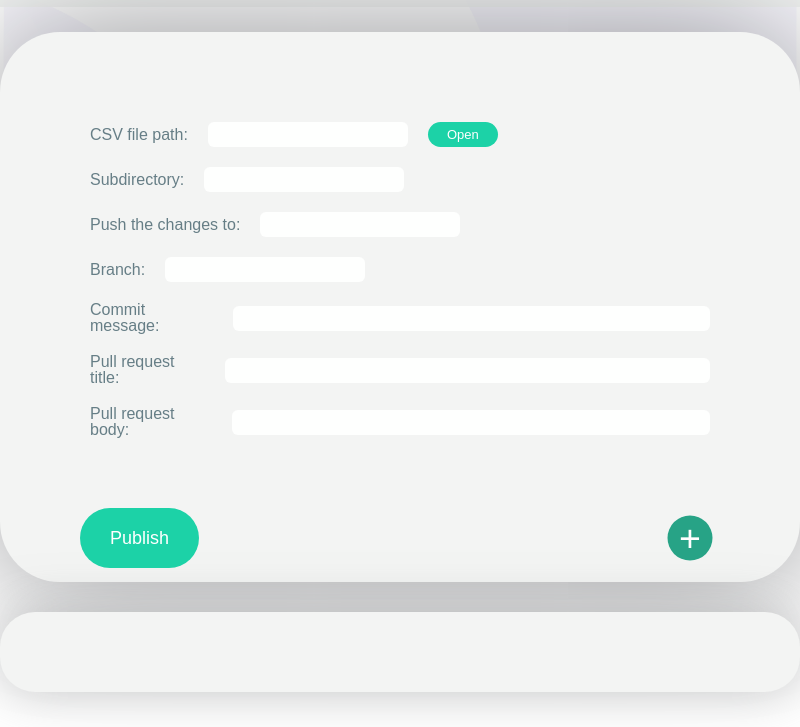
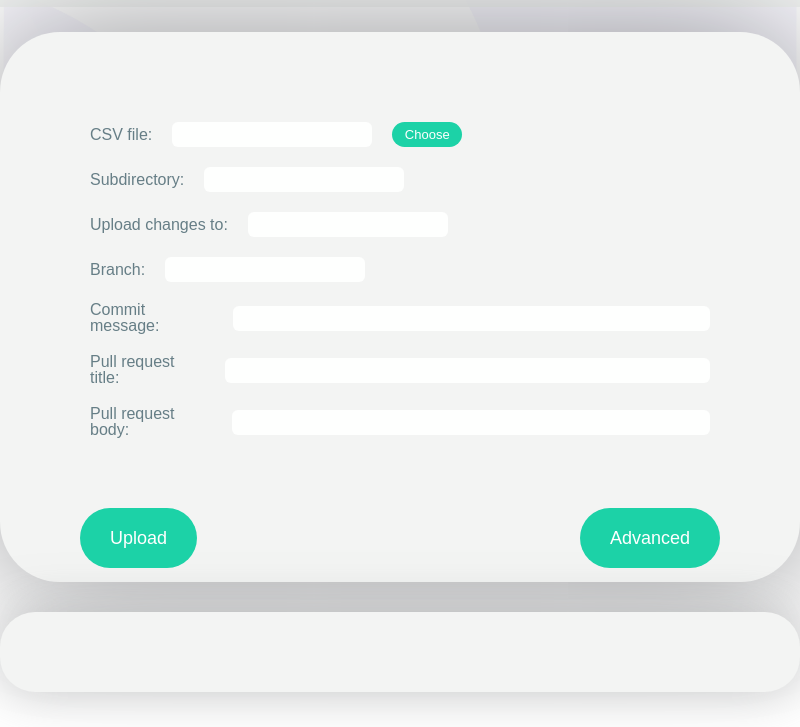
Before and after one commit to PACKED-vzw/CultURIze, an Electron app: page static/main.html in a window 800 px wide. Shown: the part 73-800 px from the top of the page. Drawn offline with Linux system fonts and the light colour scheme; no server answers.

Commit message:
change low hanging fruit :pineapple:

```diff
--- a/static/css/main.css
+++ b/static/css/main.css
@@ -3,25 +3,27 @@ html {
   box-sizing: border-box;
 }
 
-*, *::before, *::after {
+*,
+*::before,
+*::after {
   box-sizing: inherit;
 }
 
-body{
+body {
 
   background-image: url("../assets/bg.png");
   background-size: cover;
   background-repeat: no-repeat;
 }
 
-.main-div{
+.main-div {
   position: fixed;
-    top: 50%;
-    left: 50%;
-    transform: translate(-50%, -50%);
+  top: 50%;
+  left: 50%;
+  transform: translate(-50%, -50%);
 }
 
-.kader{
+.kader {
   margin-top: 7rem;
   background-color: #F3F4F3;
   width: 80rem;
@@ -37,7 +39,7 @@ body{
   box-shadow: 0px 0px 130px #8E8F92;
 }
 
-#feedback-div{
+#feedback-div {
   margin-top: 3rem;
   background-color: #F3F4F3;
   height: 8rem;
@@ -49,31 +51,31 @@ body{
   box-shadow: 0px 0px 50px rgba(142, 143, 146, 0.5);
 }
 
-.formrow{
-  padding:1rem;
+.formrow {
+  padding: 1rem;
   display: flex;
   flex-direction: row;
   align-items: center;
 }
 
-form{
+form {
   width: 70rem;
   height: 130rem;
 }
 
-.p-form{
-  color:#667E86;
+.p-form {
+  color: #667E86;
   font-family: 'Karla', sans-serif;
   font-size: 1.6rem;
   margin-right: 2rem;
 }
 
-#opts_more{
-  margin:0;
-  padding:0;
+#opts_more {
+  margin: 0;
+  padding: 0;
 }
 
-.input-form{
+.input-form {
   background-color: #FEFFFE;
   border-radius: 0.6rem;
   border: none;
@@ -82,7 +84,7 @@ form{
   outline: none;
 }
 
-.input-form-large{
+.input-form-large {
   background-color: #FEFFFE;
   border-radius: 0.6rem;
   border: none;
@@ -91,7 +93,7 @@ form{
   outline: none;
 }
 
-.input-submit{
+.input-submit {
   border-radius: 1.5rem;
   color: white;
   background-color: #1CD2A7;
@@ -104,19 +106,19 @@ form{
 
 }
 
-.input-submit:hover{
+.input-submit:hover {
   background-color: #15B28E;
 }
 
-.submit-p{
+.submit-p {
   font-size: 1.3rem;
   font-family: 'Karla', sans-serif;
 }
 
-.button{
+.button {
   font-family: 'Karla', sans-serif;
   position: relative;
-  color:white;
+  color: white;
   font-size: 1.8rem;
   height: 3rem;
   background-color: #1CD2A7;
@@ -125,52 +127,37 @@ form{
   outline: none;
   transition: all 0.5s ease;
   border: none;
-}
-
-.button.extra{
-  transform:scale(0.75);
-  height:5rem;
-  width:5rem;
-  font-size:5rem;
-  background-color: rgb(39, 163, 134);
-}
-
-.button.extra:enabled:hover{
-  background-color: rgb(81, 180, 157);
-  transform:scale(0.85);
-}
-
-.button.extra:enabled:active{
-  background-color: rgb(81, 180, 157);
-  transition: all 0.15s ease;
-  transform:scale(0.75);
-}
-
-.button:enabled:hover{
-  background-color: #15B28E;
-  transform:scale(1.05);
-}
-
-.button:disabled{
-  background-color: rgb(11, 90, 72);
-}
-
-button#publish_button {
   display: flex;
   flex-direction: column;
   justify-content: center;
   align-items: center;
 }
 
-button#extra_button {
-  display: flex;
-  flex-direction: column;
-  justify-content: center;
-  align-items: center;
-  outline: none;
+.button.extra:enabled:hover {
+  background-color: rgb(81, 180, 157);
+  transform: scale(0.85);
 }
 
-.buttons{
+.button.extra:enabled:active {
+  background-color: rgb(81, 180, 157);
+  transition: all 0.15s ease;
+  transform: scale(0.75);
+}
+
+button:enabled:hover {
+  background-color: #15B28E;
+  transform: scale(1.05);
+}
+
+#extra_button:enabled:hover {
+  transform: scale(0.85);
+}
+
+.button:disabled {
+  background-color: rgb(11, 90, 72);
+}
+
+.buttons {
   display: flex;
   flex-direction: row;
   justify-content: space-between;
@@ -178,35 +165,35 @@ button#extra_button {
   bottom: 0 !important;
 }
 
-.info{
+.info {
   background-color: #E4E6EB;
   width: 2.5rem;
   height: 2.5rem;
   border: none;
   border-radius: 2rem;
   margin-left: 1.5rem;
-  color:#9CA1A4;
+  color: #9CA1A4;
   font-family: 'Karla', sans-serif;
   transition: background-color 0.5s ease;
   outline: none;
 }
 
-.info:hover{
+.info:hover {
   background-color: #DDE0EB;
 
 }
 
-.profile-div{
+.profile-div {
   opacity: 0.9;
   height: 8rem;
   background-color: #F2F4F2;
 }
 
-.pf-pic{
+.pf-pic {
   border-radius: 100rem;
 }
 
-.profile{
+.profile {
   width: 96rem;
   margin: auto;
   display: flex;
@@ -214,48 +201,48 @@ button#extra_button {
   align-items: center;
 }
 
-.pf-menu-right{
+.pf-menu-right {
   font-family: 'Karla', sans-serif;
-  color:#9CA1A4;
+  color: #9CA1A4;
   font-size: 1.4rem;
   text-decoration: none;
   border-bottom: 0.2rem solid #F2F7F7;
   padding-bottom: 0.2rem;
-  font-size:2rem;
+  font-size: 2rem;
   cursor: pointer;
 }
 
-.pf-menu-right a:hover{
+.pf-menu-right a:hover {
   border-bottom: 0.2rem solid #15B28E;
 }
 
-.profile-info{
+.profile-info {
   display: flex;
   flex-direction: row;
   align-items: center;
   height: 6rem;
-  text-align:left;
-  width:20rem;
+  text-align: left;
+  width: 20rem;
   justify-content: space-between;
   margin-top: 1rem;
 }
 
-.pf-name{
+.pf-name {
   font-family: 'Karla', sans-serif;
-  color:#727D85;
+  color: #727D85;
   font-size: 2.3rem;
-  font-weight:bolder;
+  font-weight: bolder;
   text-align: left !important;
   margin-left: 0 !important;
 }
 
 /* Show the tooltip text when you mouse over the tooltip container */
 .tooltip:hover .tooltiptext {
-    visibility: visible;
+  visibility: visible;
 }
 
-#feedback{
-  font-size:2.33rem;
+#feedback {
+  font-size: 2.33rem;
   font-family: 'Karla', sans-serif;
-  font-weight:bolder;
+  font-weight: bolder;
 }
--- a/static/main.html
+++ b/static/main.html
@@ -18,19 +18,19 @@
                 <p class="pf-name" id="p-username"></p>
             </div>
             <span class="pf-menu-right">
-              <a id="logout">Log-out</a>
-              <a id="hard-reset">Hard-reset</a>
+                <a id="logout">Log out</a>
+                <a id="hard-reset">Reset</a>
             </span>
         </div>
     </div>
     <div class="main-div">
         <form class="kader" onsubmit="actOnSubmit(); return false">
             <div class="formrow">
-                <span class="p-form">CSV file path: </span>
+                <span class="p-form">CSV file: </span>
                 <input class="input-form" type="text" id="csvpath" required>
                 <button class="input-submit" type="button" onclick="actOnOpenCSV()">
-          <span class="submit-p">Open</span>
-        </button>
+                    <span class="submit-p">Choose </span>
+                </button>
                 <!--<button class="info" type="button" ><span class="info-p">?</span></button>-->
             </div>
 
@@ -41,7 +41,7 @@
             </div>
 
             <div class="formrow">
-                <span class="p-form">Push the changes to: </span>
+                <span class="p-form">Upload changes to:</span>
                 <input class="input-form" type="url" id="github" required>
                 <!--<button class="info" type="button" ><span class="info-p">?</span></button>-->
             </div>
@@ -74,11 +74,11 @@
 
             <div class="buttons">
                 <button id="publish_button" class="button" type="submit">
-          <span>Publish</span>
-        </button>
-                <button id="extra_button" class="button extra" type="button" onclick="actOnShowMore()">
-          <span class="hidden">+</span>
-        </button>
+                    <span>Upload</span>
+                </button>
+                <button id="extra_button" class="button" type="button" onclick="actOnShowMore()">
+                    <span class="hidden">Advanced</span>
+                </button>
             </div>
         </form>
         <div id="feedback-div">
@@ -207,7 +207,8 @@
 
     ipc.on('publish-done', (event, result) => {
         if (result.successful == true)
-            showFeedback('Success! (' + result.numLinesAccepted + ' rows used, ' + result.numLinesRejected + ' rejected)')
+            showFeedback('Success! (' + result.numLinesAccepted + ' rows used, ' + result.numLinesRejected +
+                ' rejected)')
         else
             showFeedback(result.error)
 
```
Also changed, not shown: static/login.html (+3 -3 lines).
